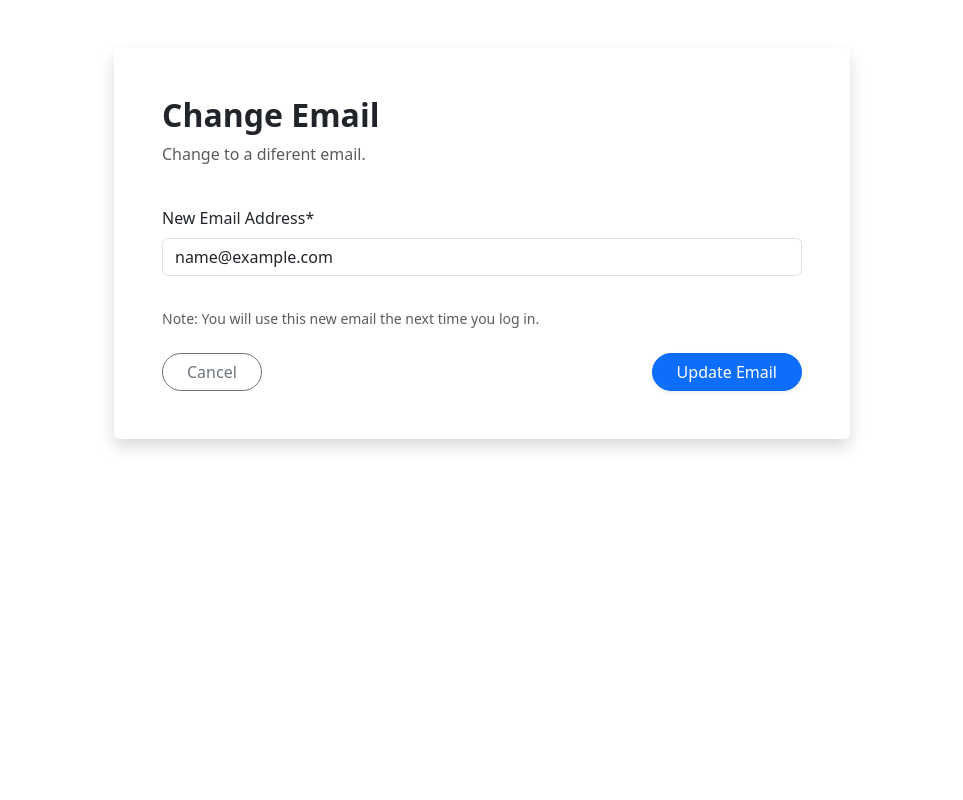
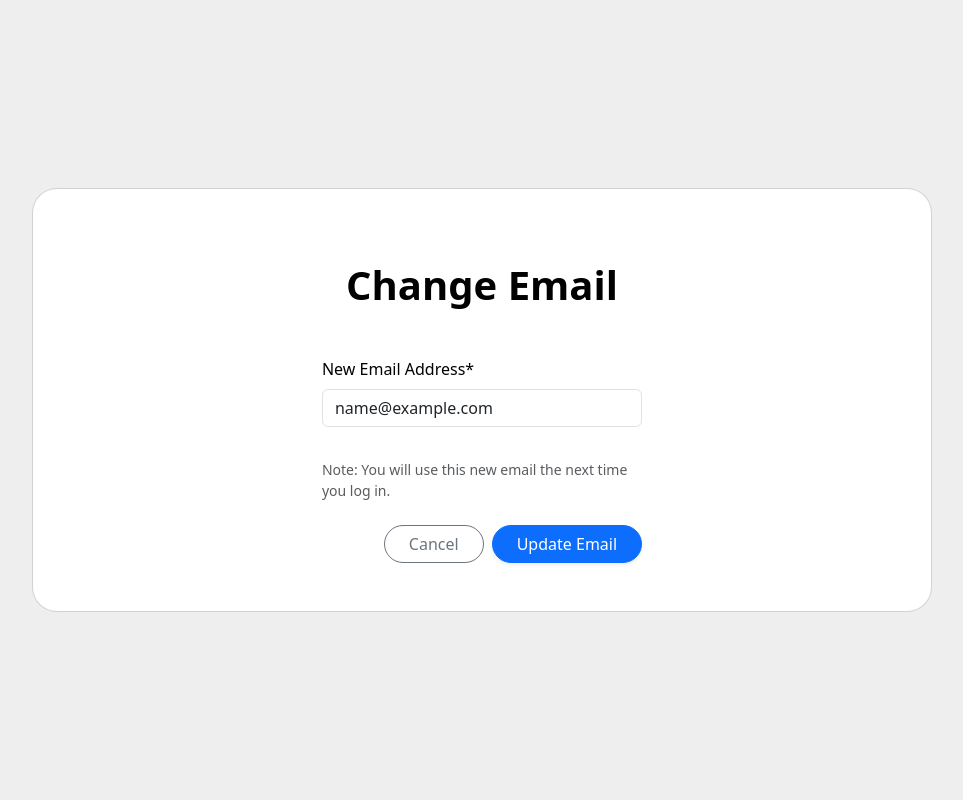
Before and after one commit to VitorBressan/Job-Application-Tracker, a Django app: page /accounts/change-email in a window 1280 px wide. Shown: the whole page, without its empty margins (158-1121 px from the left). Run offline with Django 5.2, Linux system fonts and the light colour scheme; the visitor is signed in with stand-in values (Sample User, id 1); data comes from the database, SQL or seed files in the repository; some libraries are stand-ins or nearby versions.

Commit message:
add: add 'Change Password' functionality and improve user flow

```diff
--- a/users/forms.py
+++ b/users/forms.py
@@ -47,7 +47,7 @@ class UserChangeEmailForm(ModelForm):
                 # Submit Button
                 Submit('submit', 'Update Email', css_class='btn btn-primary px-4 rounded-pill shadow-sm'),
 
-                css_class="d-flex justify-content-between mt-2"
+                css_class="d-flex justify-content-end gap-2 mt-2"
             )
         )
 
--- a/users/templates/users/change_email.html
+++ b/users/templates/users/change_email.html
@@ -1,29 +1,9 @@
-{% load bootstrap5 %}
-<!DOCTYPE html>
-<html lang="en">
-<head>
-    <meta charset="UTF-8">
-    <meta name="viewport" content="width=device-width, initial-scale=1.0">
-    <title>Change Email</title>
-    {% bootstrap_css %}
-    {% bootstrap_javascript %}
-</head>
-<body>
-    <div class="container py-5">
-        <div class="row justify-content-center">
-            <div class="col-lg-10 col-xl-8">
-                <div class="card shadow border-0 p-4 p-md-5">
-                    <div class="mb-4">
-                        <h2 class="fw-bold text-dark">Change Email</h2>
-                        <p class="text-muted">Change to a diferent email.</p>
-                    </div>
+{% extends 'users/base.html' %}
 
-                    {% load crispy_forms_tags %}
-                    {% crispy form %}
+{% block title %}Change Email{% endblock %}
 
-                </div>
-            </div>
-        </div>
-    </div>
-</body>
-</html>
+{% block header %}Change Email{% endblock %}
+{% block content %}
+    {% load crispy_forms_tags %}
+    {% crispy form %}
+{% endblock %}
--- a/users/urls.py
+++ b/users/urls.py
@@ -1,5 +1,5 @@
 from django.urls import path
-from .views import UserRegisterView, welcome_view, UserLoginView, UserChangeEmailView
+from .views import UserRegisterView, welcome_view, UserLoginView, UserChangeEmailView, UserChangePasswordView
 from django.contrib.auth.views import LogoutView
 
 urlpatterns = [
@@ -8,5 +8,5 @@ urlpatterns = [
     path('login', UserLoginView.as_view(), name='login'),
     path('logout', LogoutView.as_view(next_page='welcome'), name='logout'),
     path('change-email', UserChangeEmailView.as_view(), name='change_email'),
-    path('change-email', UserChangeEmailView.as_view(), name='change_password'),
+    path('change-password', UserChangePasswordView.as_view(), name='change_password'),
 ]
--- a/users/views.py
+++ b/users/views.py
@@ -1,7 +1,7 @@
 from django.shortcuts import render
 from django.views.generic import CreateView
 from django.contrib.auth import get_user_model
-from django.contrib.auth.views import LoginView
+from django.contrib.auth.views import LoginView, PasswordChangeView
 from django.views.generic import UpdateView
 from django.urls import reverse_lazy
 from .forms import UserRegisterForm, UserChangeEmailForm
@@ -29,3 +29,7 @@ class UserChangeEmailView(UpdateView):
 
     def get_object(self):
         return get_object_or_404(User, pk=self.request.user.pk)
+
+class UserChangePasswordView(PasswordChangeView):
+    template_name = "users/change_password.html"
+    success_url = reverse_lazy('home')
```
Also changed, not shown: users/templates/users/change_password.html (added, +21 -0 lines), users/templates/users/login.html (+8 -2 lines), users/templates/users/sign_up.html (+8 -2 lines).
